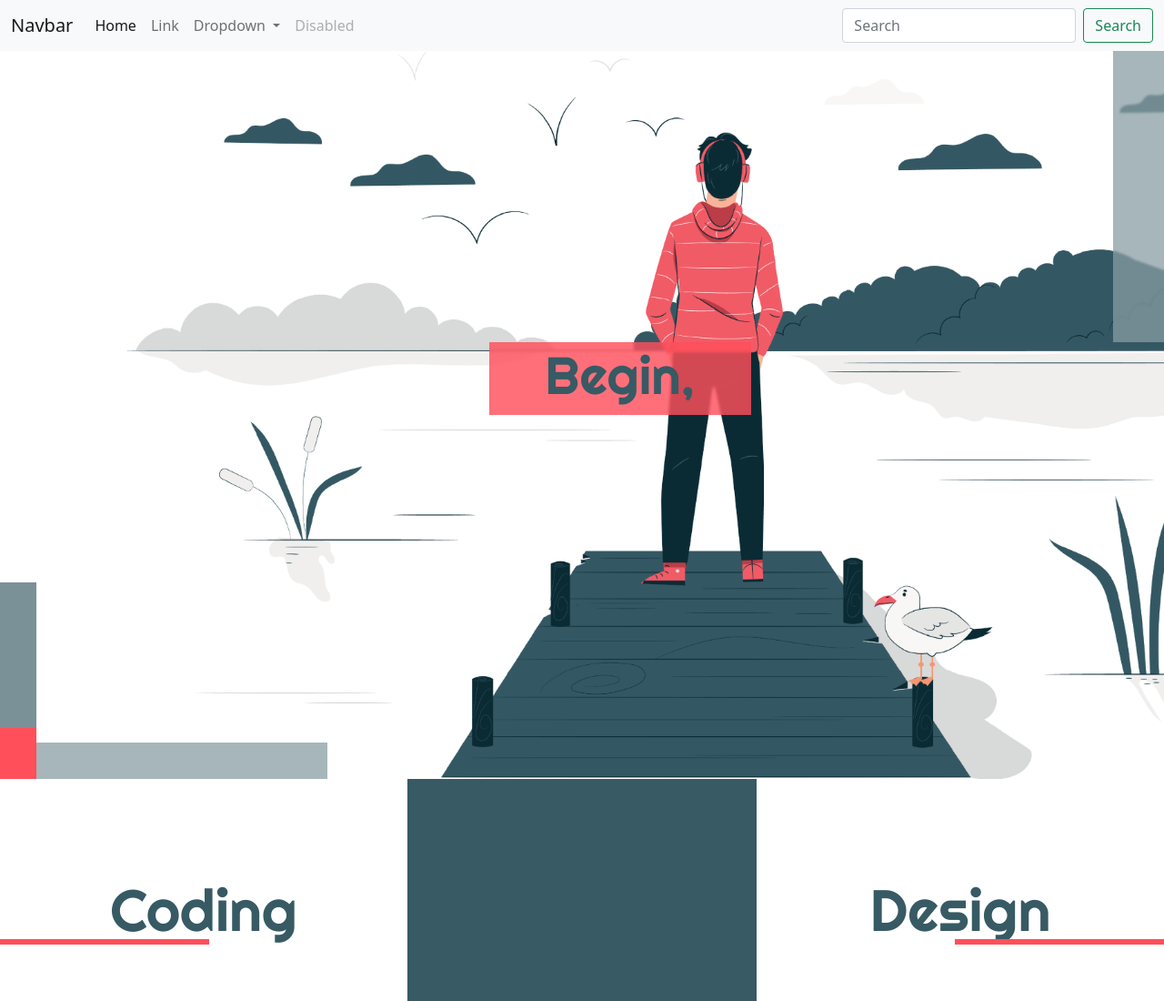
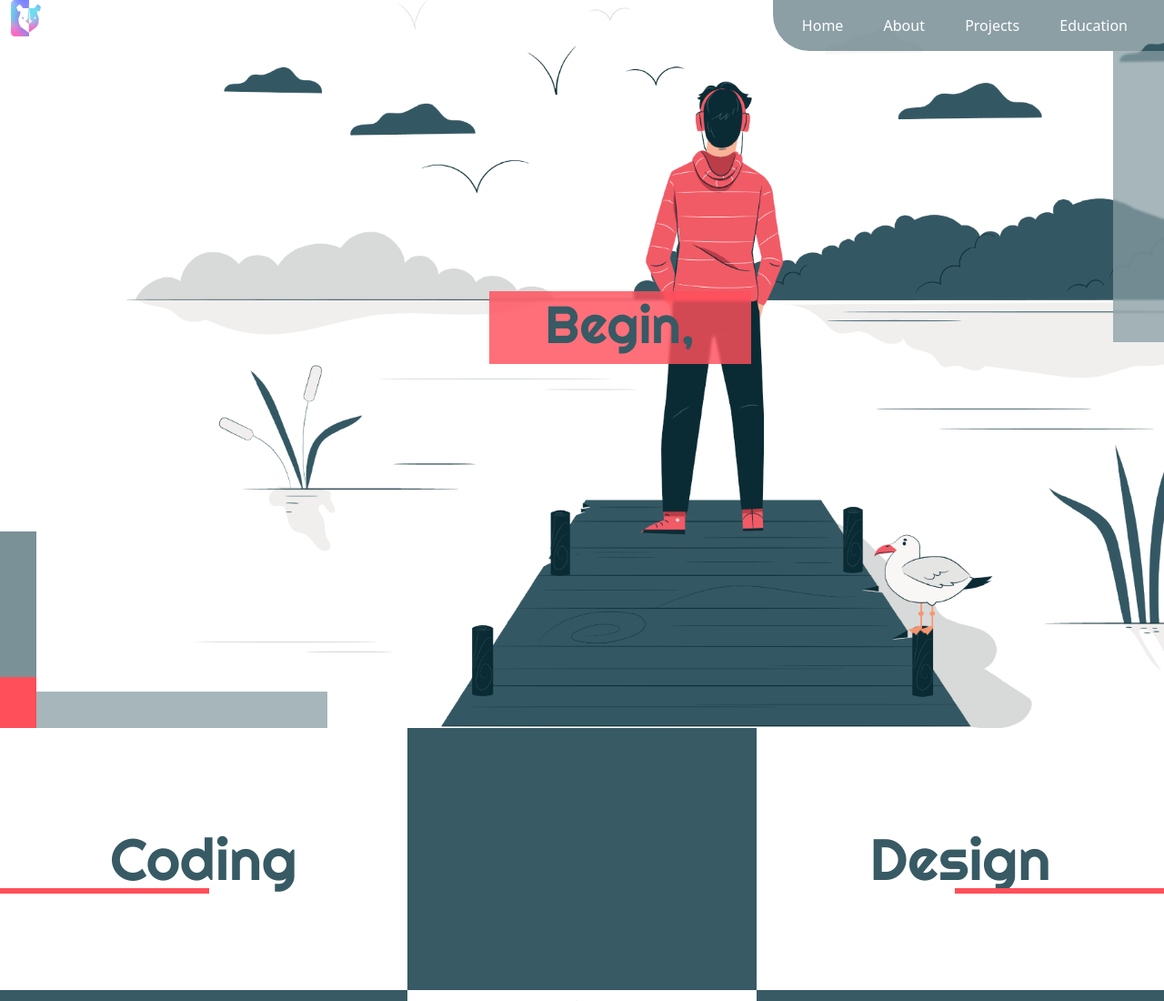
Before and after one commit to thodabewakoof/portfolio-using-css, a plain HTML site: page index.html in a window 1280 px wide. Shown: the top 1100 px of the page at 91% size. Drawn offline with Linux system fonts and the light colour scheme.

Commit message:
navbar changes

```diff
--- a/index.css
+++ b/index.css
@@ -21,14 +21,38 @@ li {
     list-style: none;
 }
 
-.landing-page {
-    position: relative;
-}
-
 .heading {
     font-family: "Righteous", sans-serif !important;
     font-size: 2rem;
     }
+
+nav.container-fluid {
+        position: fixed;
+        z-index: 10000;
+        padding-right: 0px;
+    }
+
+.nav-background {
+    display: inline;
+}
+
+nav ul {
+    float: right;
+    background: #375a6494;
+    height: 56px;
+    border-bottom-left-radius: 40px;
+}
+
+nav li {
+    display: inline-block;
+    margin-right: 2.5rem;
+    margin-top: 1rem;
+}
+
+nav a {
+    text-decoration: none;
+    color: #FFF;
+}
 
 .navbar-decoration-vertical {
     background-color: #889da3be;
@@ -36,6 +60,7 @@ li {
     width: 3.5rem;
     float: right;
     clear: right;
+    margin-top: 56px;
     backdrop-filter: blur(1px);
     -webkit-backdrop-filter: blur( 1px);
 }
@@ -78,6 +103,7 @@ li {
     background-size: cover;
     background-repeat: no-repeat;
     height: 100vh;
+    position: relative;
 }
 
 .center-button {
@@ -98,9 +124,10 @@ li {
 }
 
 .center-button:hover {
-    -webkit-box-shadow: 10px 10px 5px 0px rgba(0,0,0,0.75);
+    -webkit-box-shadow: 10px 10px 5px 0px rgba(0,0,0,0.336);
     -moz-box-shadow: 0px 0.3rem 10px 0px rgba(0, 0, 0, 0.336);
     box-shadow: 0px 0.3rem 10px 0px rgba(0, 0, 0, 0.336);
+    border: 0.5px solid white;
 }
 
 /* Coding heading section 2 */
@@ -327,6 +354,15 @@ li {
             width: 8rem;
         }
 
+        nav ul {
+            width: 100vw;
+            border-bottom-left-radius: 0px;
+        }
+
+        .logo {
+            display: none;
+        }
+
 }
 
 @media screen and (max-width:576px) {
--- a/index.html
+++ b/index.html
@@ -4,51 +4,28 @@
         <title>Hemant Rai</title>
         <meta charset="utf-8">
         <meta name="viewport" content="width=device-width initial-scale=1.0">
+        <link rel="preload" href="index.css" as="style">
         <link rel="preload" href="images/main-bg.png"  as="image">
         <link rel="preload" href="images/mobile-bg.png" as="image">
-        <link rel="preload" href="index.css" as="style">
         <link rel="preconnect" href="https://fonts.gstatic.com">
         <link href="https://fonts.googleapis.com/css2?family=Righteous&display=swap" rel="stylesheet">
         <link rel="stylesheet" href="css/bootstrap.min.css" type="text/css">
         <link rel="stylesheet" href="index.css" type="text/css">
     </head>
     <body>
-        <nav class="navbar navbar-expand-lg navbar-light bg-light">
-            <div class="container-fluid">
-              <a class="navbar-brand" href="#">Navbar</a>
-              <button class="navbar-toggler" type="button" data-bs-toggle="collapse" data-bs-target="#navbarSupportedContent" aria-controls="navbarSupportedContent" aria-expanded="false" aria-label="Toggle navigation">
-                <span class="navbar-toggler-icon"></span>
-              </button>
-              <div class="collapse navbar-collapse" id="navbarSupportedContent">
-                <ul class="navbar-nav me-auto mb-2 mb-lg-0">
-                  <li class="nav-item">
-                    <a class="nav-link active" aria-current="page" href="#">Home</a>
-                  </li>
-                  <li class="nav-item">
-                    <a class="nav-link" href="#">Link</a>
-                  </li>
-                  <li class="nav-item dropdown">
-                    <a class="nav-link dropdown-toggle" href="#" id="navbarDropdown" role="button" data-bs-toggle="dropdown" aria-expanded="false">
-                      Dropdown
-                    </a>
-                    <ul class="dropdown-menu" aria-labelledby="navbarDropdown">
-                      <li><a class="dropdown-item" href="#">Action</a></li>
-                      <li><a class="dropdown-item" href="#">Another action</a></li>
-                      <li><hr class="dropdown-divider"></li>
-                      <li><a class="dropdown-item" href="#">Something else here</a></li>
-                    </ul>
-                  </li>
-                  <li class="nav-item">
-                    <a class="nav-link disabled" href="#" tabindex="-1" aria-disabled="true">Disabled</a>
-                  </li>
-                </ul>
-                <form class="d-flex">
-                  <input class="form-control me-2" type="search" placeholder="Search" aria-label="Search">
-                  <button class="btn btn-outline-success" type="submit">Search</button>
-                </form>
-              </div>
-            </div>
-          </nav>
+      <header>
+        <nav class="container-fluid">
+          <img src="images/logo.png" height="40px" class="logo" />
+          <div class="nav-background">
+            <ul>
+              <li class="nav-buttons"><a href="#">Home</a></li>
+              <li class="nav-buttons"><a href="#">About</a></li>
+              <li class="nav-buttons"><a href="#">Projects</a></li>
+              <li class="nav-buttons"><a href="#">Education</a></li>
+            </ul>
+          </div>
+        </nav>
+      </header>
         <div class="landing-page" id="landing-page" g-0 p-0>
             <div class="navbar-decoration-vertical"></div>
 
```
